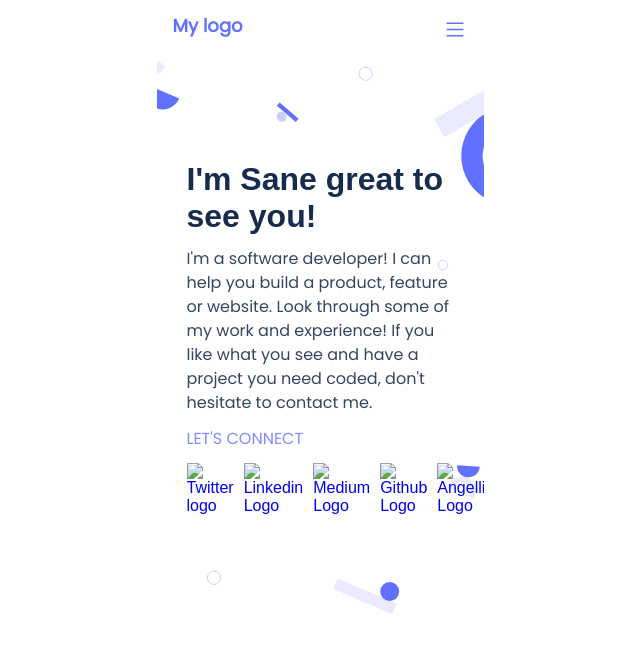
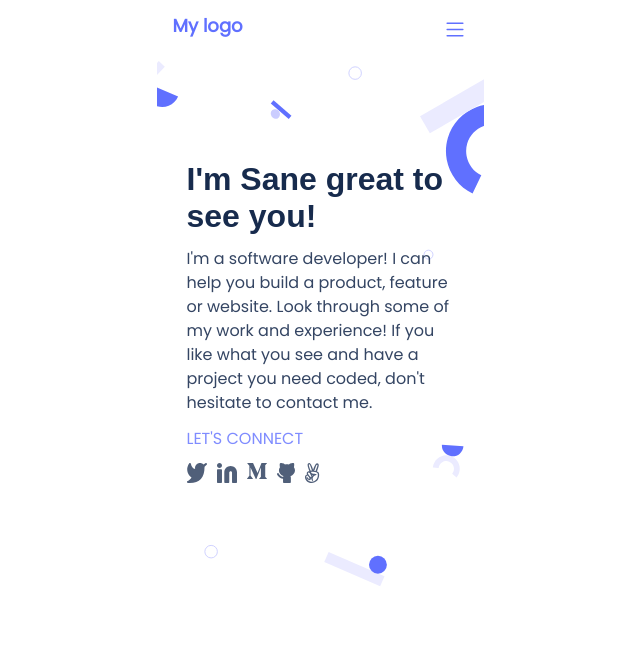
Before and after one commit to SaneMyburg/My-Portfolio, a website: page index.html in a window 1280 px wide. Shown: the whole page, without its empty margins (320-960 px from the left). Drawn offline with nearby package versions, Linux system fonts and the light colour scheme; the site is published under a folder, as on GitHub Pages, so addresses that start at the root find nothing.

Commit message:
Adjust html ul so that it renders on the UI

```diff
--- a/index.html
+++ b/index.html
@@ -23,11 +23,11 @@
 				and experience! If you like what you see and have a project you need coded, don't hesitate to contact me.</p>
 			<p id="lets-connect">LET'S CONNECT</p>
 			<ul class="socials">
-				<li><a href="#"><img src="/images/twitter.svg" alt="Twitter logo"></a></li>
-				<li><a href="#"><img src="/images/linkedin.svg" alt="Linkedin Logo"></a></li>
-				<li><a href="#"><img src="/images/medium.svg" alt="Medium Logo"></a></li>
-				<li><a href="#"><img src="/images/github.svg" alt="Github Logo"></a></li>
-				<li><a href="#"><img src="/images/angellist.svg" alt="Angellist Logo"></a></li>
+				<li><a href="#"><img src="./images/twitter.svg" alt="Twitter logo"></a></li>
+				<li><a href="#"><img src="./images/linkedin.svg" alt="Linkedin Logo"></a></li>
+				<li><a href="#"><img src="./images/medium.svg" alt="Medium Logo"></a></li>
+				<li><a href="#"><img src="./images/github.svg" alt="Github Logo"></a></li>
+				<li><a href="#"><img src="./images/angellist.svg" alt="Angellist Logo"></a></li>
 			</ul>
 		</main>
 	</div>
```
